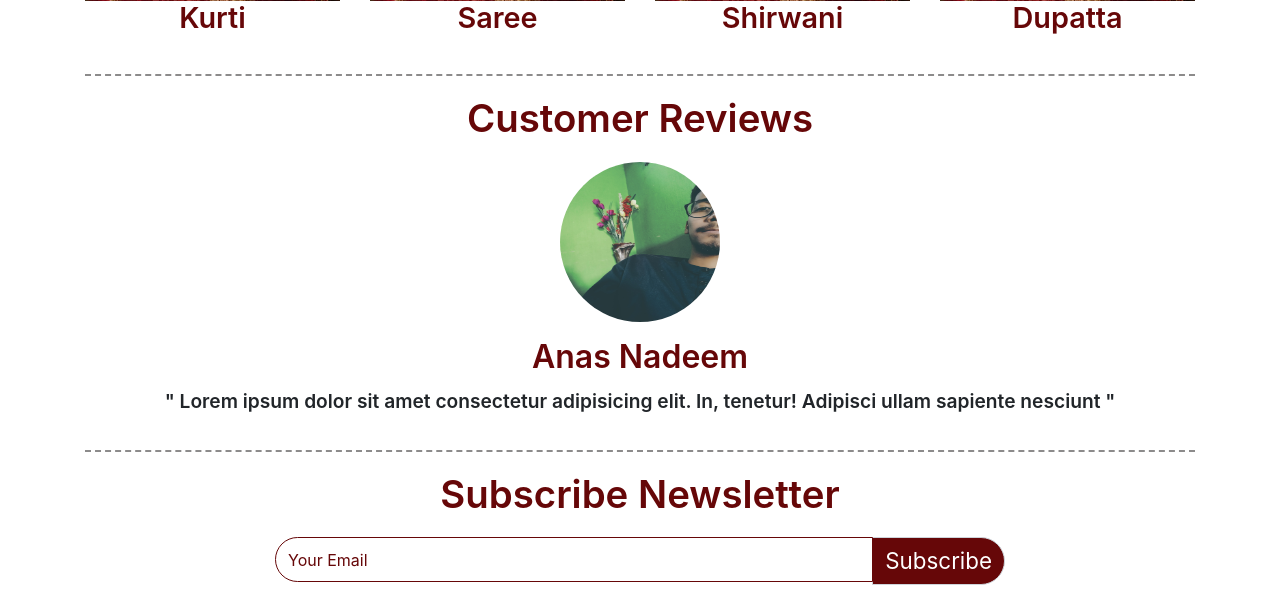
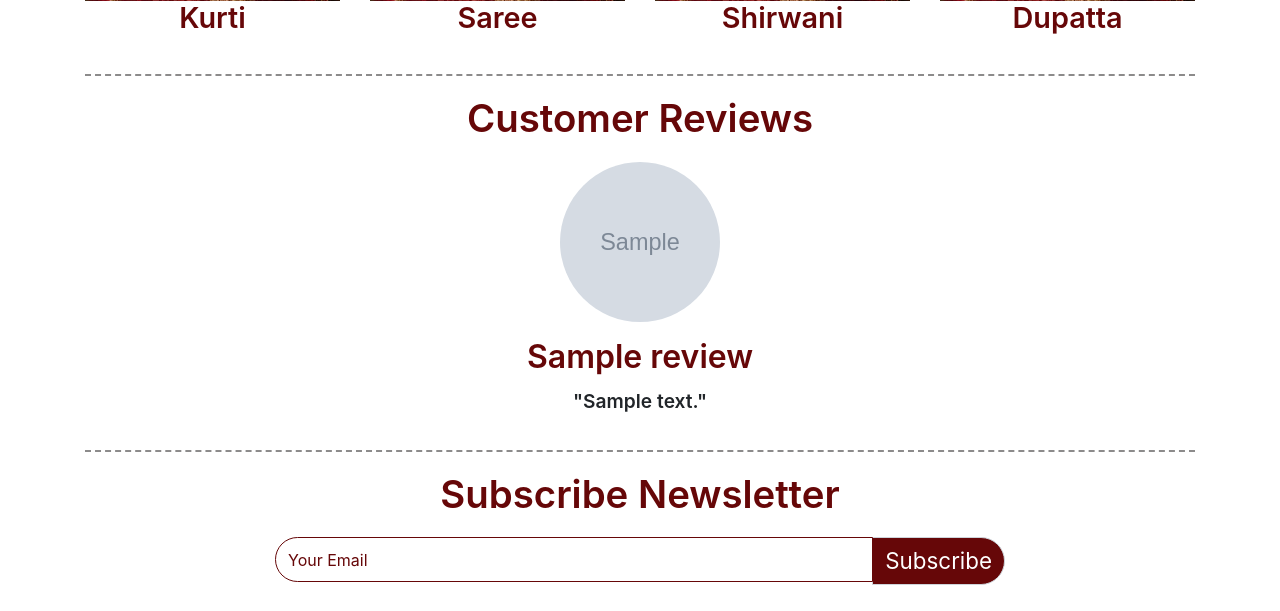
Before and after one commit to saif-11bit/efashion, a Django app: template products/templates/index.html in a window 1280 px wide. Shown: the part 2290-2901 px from the top of the page. Run offline with Django 3.2, Linux system fonts and the light colour scheme; the template is opened without the code that fills it: values that come from a table or form of the project are taken from there, others are empty; tables that the repository leaves empty hold one stand-in row (values such as "Sample post"); grey boxes marked "Sample" are stand-in pictures; parts of the project's set-up code (start-up, migrations or seed data) failed here and were passed over; some libraries are stand-ins or nearby versions.

Commit message:
Customer Review Done

```diff
--- a/products/admin.py
+++ b/products/admin.py
@@ -8,6 +8,7 @@ from .models import (
     CouponCode,
     Refund,
     metaTags,
+    Review,
 )
 # Register your models here.
 
@@ -19,3 +20,4 @@ admin.site.register(Address)
 admin.site.register(CouponCode)
 admin.site.register(Refund)
 admin.site.register(metaTags)
+admin.site.register(Review)
--- a/products/models.py
+++ b/products/models.py
@@ -137,3 +137,11 @@ class metaTags(models.Model):
 
 	def __str__(self):
 		return "Keywords:" + self.keyword
+
+class Review(models.Model):
+	image = models.ImageField(upload_to="Customer_review")
+	name = models.CharField(max_length=50)
+	desc = models.CharField(max_length=300)
+
+	def __str__(self):
+		return self.name
--- a/products/templates/index.html
+++ b/products/templates/index.html
@@ -186,26 +186,17 @@
         <div class="col-lg-12 col-12">
           <div id="carouselExampleControls" class="carousel slide carousel-fade" data-ride="carousel">
             <div class="carousel-inner justify-content-center text-center">
-              <div class="carousel-item active">
-                <img src="{% static 'image/anas.jpg' %}" class="img-fluid img-rounded reviewImages" alt="">
+              {% for i in review %}
+              <div class="carousel-item{% if forloop.first %}active{% endif %}">
+                <img src="{{ i.image.url }}" class="img-fluid img-rounded reviewImages" alt="">
                 <p class="review_title">
-                  Anas Nadeem
+                  {{ i.name }}
                 </p>
                 <p class="review_para">
-                  " Lorem ipsum dolor sit amet consectetur adipisicing elit.
-                  In, tenetur! Adipisci ullam sapiente nesciunt "
+                  "{{ i.desc }}"
                 </p>
               </div>
-              <div class="carousel-item">
-                <img src="{% static 'image/devil.jpg' %}" class="img-fluid img-rounded reviewImages" alt="">
-                <p class="review_title">
-                  Divya Pandey
-                </p>
-                <p class="review_para">
-                  " Lorem ipsum dolor sit amet consectetur adipisicing elit.
-                  In, tenetur! Adipisci ullam sapiente nesciunt "
-                </p>
-              </div>
+              {% endfor %}
             </div>
             <a class="carousel-control-prev" href="#carouselExampleControls" role="button" data-slide="prev">
               <span class="carousel-control-prev-icon" aria-hidden="true"></span>
--- a/products/views.py
+++ b/products/views.py
@@ -14,6 +14,7 @@ from .models import (
 	metaTags,
 	Address,
 	CouponCode,
+	Review,
 )
 from .forms import CheckoutForm
 # Create your views here.
@@ -24,11 +25,13 @@ def landing(request):
     items = Item.objects.all()[:8]
     category = Category.objects.all()
     tags = metaTags.objects.all()
+	reviews = Review.objects.all()
     context = {
         'crousal':crousal,
         'items':items,
         'category':category,
 		'tag': tags,
+		'review': reviews,
     }
     return render(request, 'index.html', context)
 
```
Also changed, not shown: db.sqlite3, products/migrations/0006_review.py (added).
